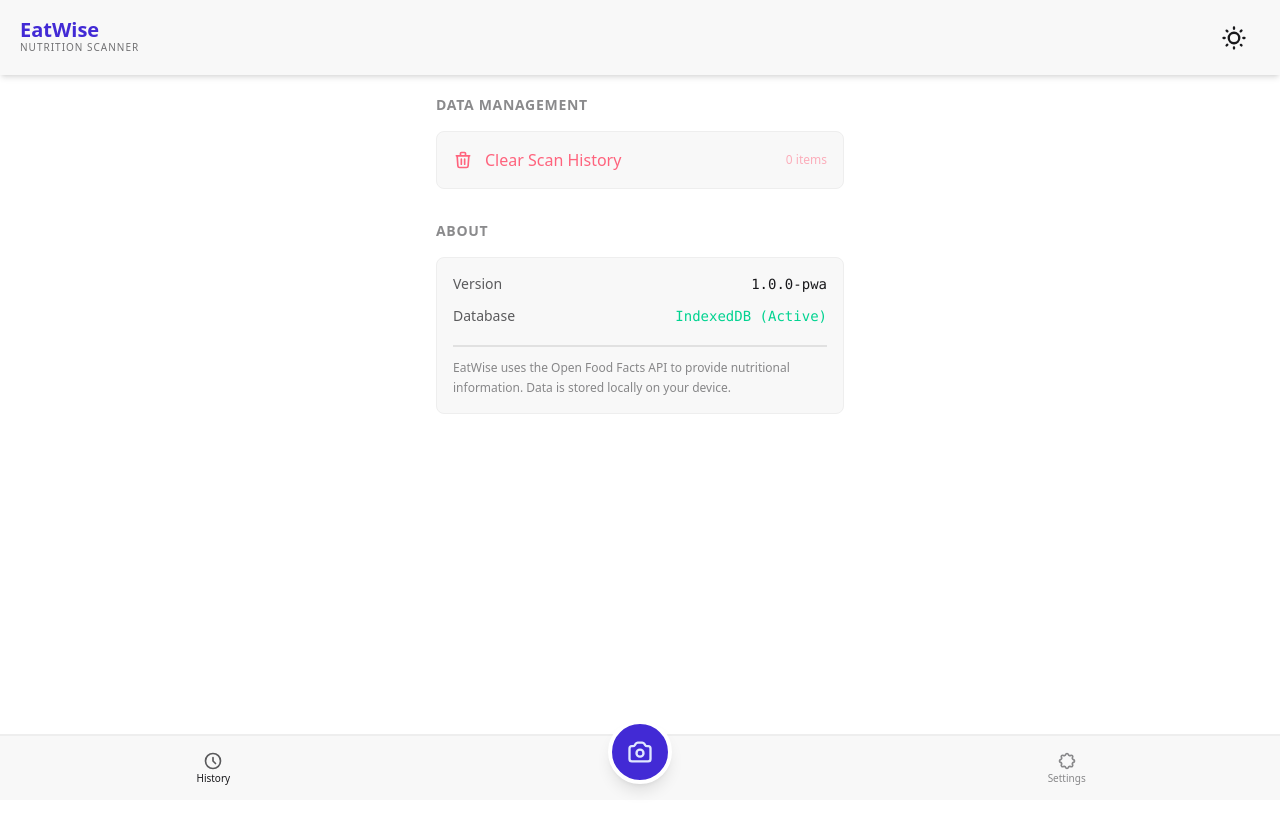
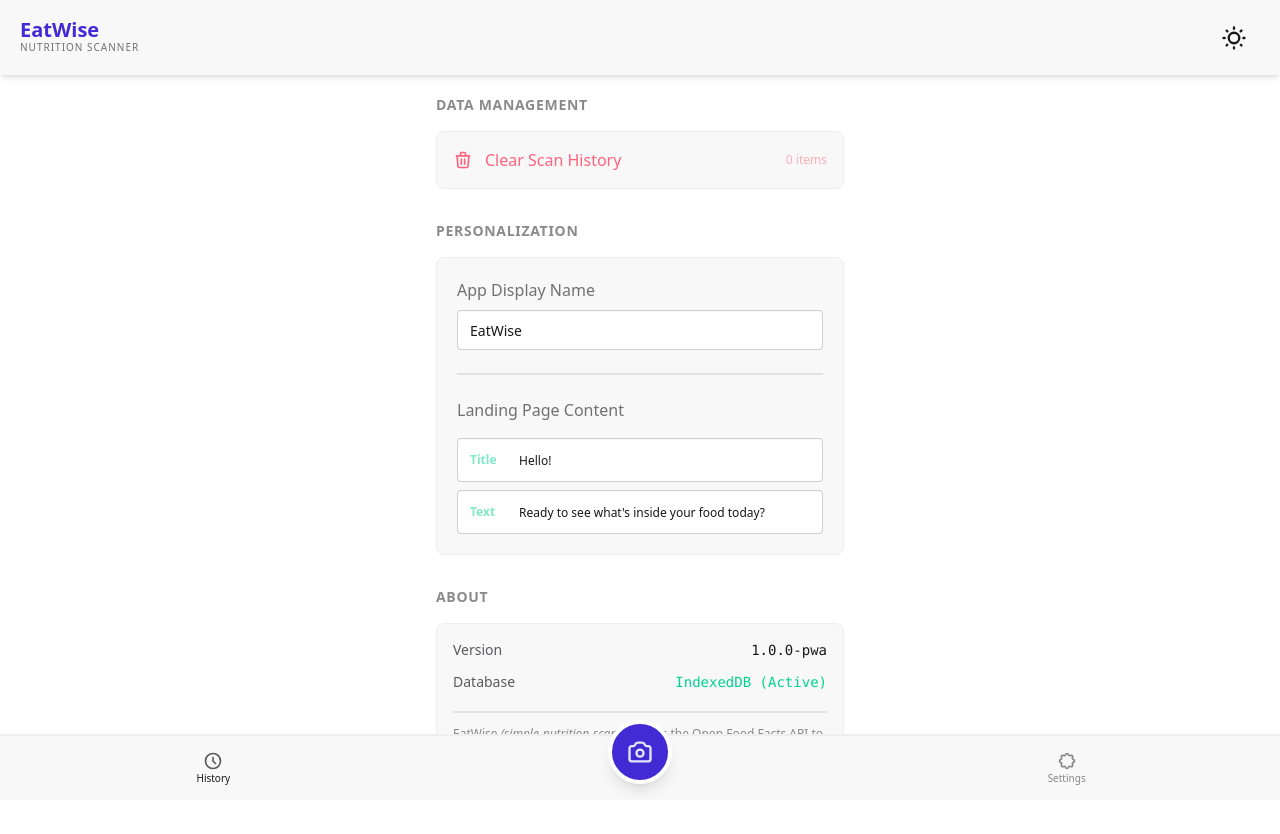
Before and after one commit to ketoprakmaster/simple-nutrition-scanner, a SvelteKit app: page /settings in a window 1280 px wide. Shown: the top 834 px of the page. Before the commit the page ends 800 px from the top, so only its background shows below. Built offline with nearby package versions, Linux system fonts and the light colour scheme.

Commit message:
added: globalSettings and customizable UI

```diff
--- a/src/components/header.svelte
+++ b/src/components/header.svelte
@@ -1,7 +1,8 @@
 <script lang="ts">
 	import { onMount } from 'svelte';
 	import { goto } from '$app/navigation';
-    import { resolve } from '$app/paths';
+	import { resolve } from '$app/paths';
+	import { settings } from '$lib/global.svelte';
 
 	let isDark = $state(false);
 
@@ -19,10 +20,10 @@
 </script>
 
 <div class="navbar bg-base-200 shadow-md sticky top-0 z-20 p-5 justify-between">
-	<button class="flex-1 flex flex-col items-start cursor-pointer" onclick={() => goto(resolve('/'))}>
-		<span  class="text-xl font-bold text-primary leading-none">EatWise</span>
-		<span class="text-[10px] uppercase tracking-widest opacity-60">Nutrition Scanner</span>
-	</button>
+  <button class="flex-1 flex flex-col items-start cursor-pointer" onclick={() => goto(resolve('/'))}>
+    <span class="text-xl font-bold text-primary leading-none">{settings.appName}</span>
+    <span class="text-[10px] uppercase tracking-widest opacity-60">Nutrition Scanner</span>
+  </button>
 
 	<div>
 		<label class="swap swap-rotate px-3 items-center">
--- /dev/null
+++ b/src/lib/global.svelte.ts
@@ -0,0 +1,24 @@
+// File: lib/global.svelte.ts
+class GlobalSettings {
+    // Load from localStorage or use defaults
+    appName = $state(localStorage.getItem('app_name') || 'EatWise');
+    showNutriscoreOnCards = $state(localStorage.getItem('show_nutriscore') !== 'false');
+    landingTitle = $state(localStorage.getItem('landing_title') || 'Hello!')
+    landingSubtitle = $state(localStorage.getItem('landing_subtitle') || "Ready to see what's inside your food today?")
+
+    // Sync changes to localStorage whenever they happen
+    constructor() {
+        $effect.root(() => {
+            $effect(() => {
+                console.log(`saving GlobalSettings`)
+
+                localStorage.setItem('app_name', this.appName);
+                localStorage.setItem('show_nutriscore', String(this.showNutriscoreOnCards));
+                localStorage.setItem('landing_title', String(this.landingTitle));
+                localStorage.setItem('landing_subtitle', this.landingSubtitle);
+            });
+        });
+    }
+}
+
+export const settings = new GlobalSettings();
--- a/src/routes/(app)/+page.svelte
+++ b/src/routes/(app)/+page.svelte
@@ -3,7 +3,8 @@
   import { getProduct } from '$lib/api.svelte';
   import { goto } from '$app/navigation';
   import FoodCard from '$components/food-card.svelte';
-    import { resolve } from '$app/paths';
+  import { resolve } from '$app/paths';
+  import { settings } from '$lib/global.svelte';
 
   let barcodeInput = $state("");
 
@@ -16,8 +17,8 @@
 </script>
 
 <header class="bg-linear-65 from-purple-500 to-blue-700 text-primary-content px-5 pt-8 pb-12 rounded-b-[3rem] shadow-lg">
-  <h1 class="text-3xl font-black mb-2">Hello!</h1>
-  <p class="opacity-90 text-sm mb-6 font-medium">Ready to see what's inside your food today?</p>
+  <h1 class="text-3xl font-black mb-2">{ settings.landingTitle }</h1>
+  <p class="opacity-90 text-sm mb-6 font-medium">{ settings.landingSubtitle }</p>
 
   <div class="join w-full shadow-2xl overflow-hidden">
     <input
--- a/src/routes/(app)/settings/+page.svelte
+++ b/src/routes/(app)/settings/+page.svelte
@@ -1,5 +1,6 @@
 <script lang="ts">
     import { history } from '$lib/state.svelte';
+    import { settings } from '$lib/global.svelte';
 
     let showConfirm = $state(false);
 
@@ -30,6 +31,44 @@
         </div>
     </section>
 
+    <section class='mb-8 '>
+      <h2 class="text-sm font-semibold uppercase tracking-wider opacity-50 mb-4">Personalization</h2>
+
+      <div class="bg-base-200 rounded-box border border-base-300 p-5">
+
+	      <div class="form-control w-full">
+	        <label class="label pt-0" for="app-name">
+	          <span class="label-text font-medium mb-2">App Display Name</span>
+	        </label>
+	        <input
+	          id="app-name"
+	          type="text"
+	          placeholder="e.g. Leeka"
+	          class="input input-bordered w-full"
+	          bind:value={settings.appName}
+	        />
+	      </div>
+
+				<div class="divider"></div>
+
+        <div class="space-y-2">
+        	<label class="label pt-0" for="landing-page">
+	          <span class="label-text font-medium mb-2">Landing Page Content</span>
+	        </label>
+
+          <label class="input input-sm flex items-center gap-2 h-11 w-full">
+            <span class="text-xs font-bold opacity-50 w-12 text-success">Title</span>
+            <input type="text" class="grow font-medium" bind:value={settings.landingTitle} placeholder="Hello!" />
+          </label>
+
+          <label class="input input-sm flex items-center gap-2 h-11 w-full">
+            <span class="text-xs font-bold opacity-50 w-12 text-success">Text</span>
+            <input type="text" class="grow font-medium" bind:value={settings.landingSubtitle} placeholder="Ready to scan?" />
+          </label>
+        </div>
+      </div>
+    </section>
+
     <section class="mb-8">
         <h2 class="text-sm font-semibold uppercase tracking-wider opacity-50 mb-4">About</h2>
         <div class="bg-base-200 rounded-box p-4 border border-base-300 space-y-3">
@@ -43,7 +82,7 @@
             </div>
             <div class="divider my-1"></div>
             <p class="text-xs opacity-50 leading-relaxed">
-                EatWise uses the Open Food Facts API to provide nutritional information. Data is stored locally on your device.
+                { settings.appName } <i>(simple-nutrition-scanner)</i> uses the Open Food Facts API to provide nutritional information. Data is stored locally on your device.
             </p>
         </div>
     </section>
```
